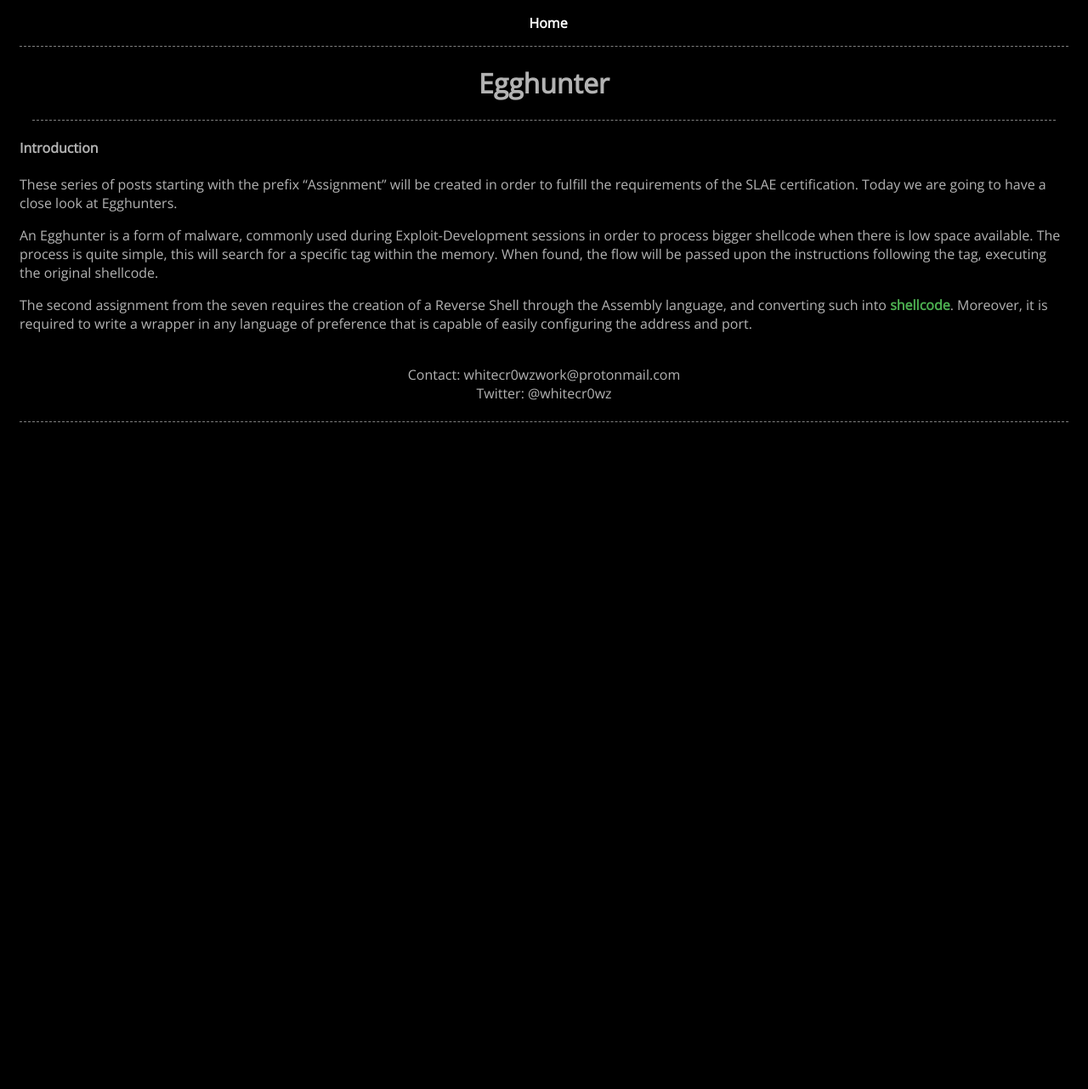
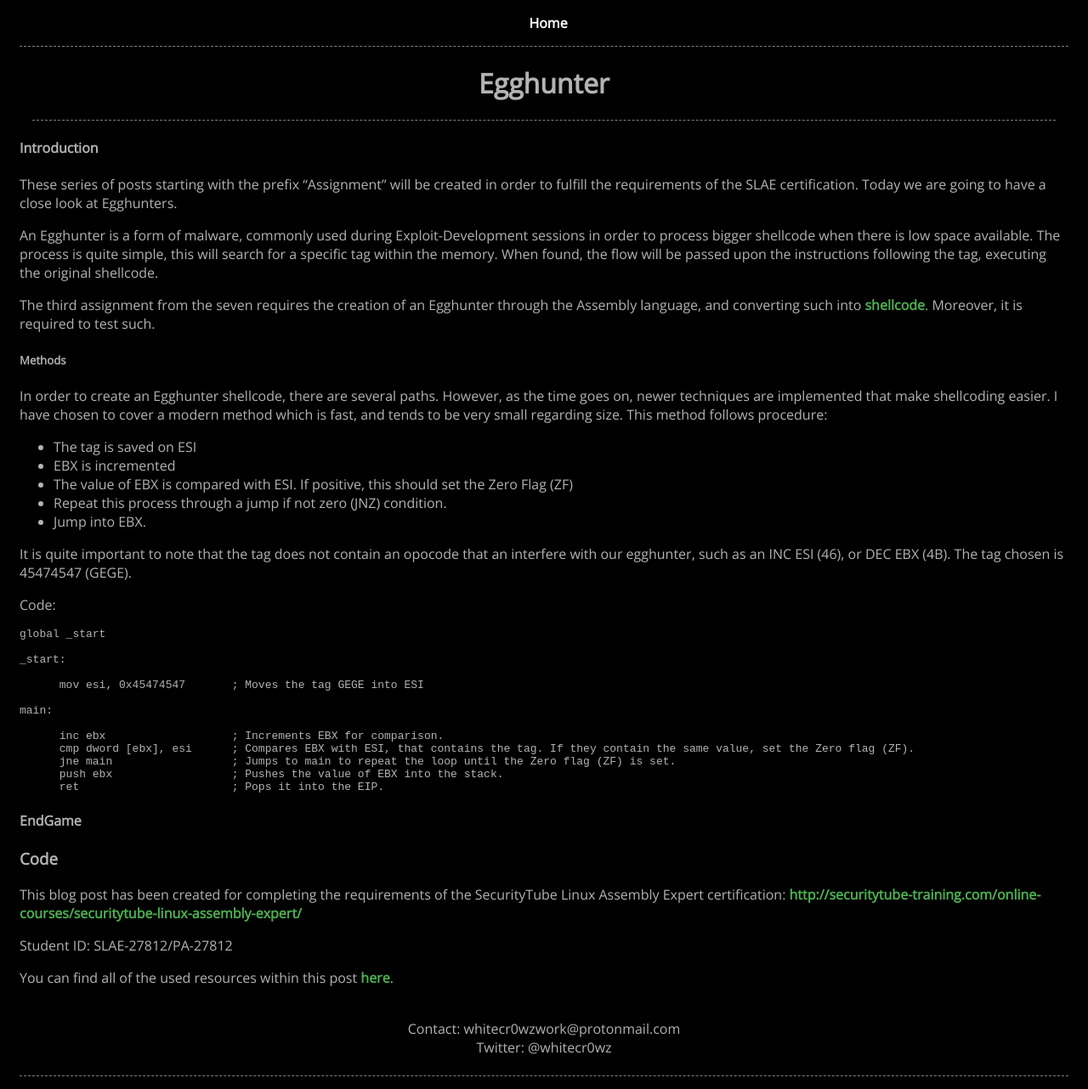
Before and after one commit to whitecr0wz/whitecr0wz.github.io, a Jekyll site: the page built from _posts/posts/2021-01-16-SLAE-Egghunter.md, in a window 1280 px wide. Shown: the whole page at 85% size. Built offline with Jekyll 4.4.1, drawn with Linux system fonts in a browser that asks for light colours; before the commit the page ends 900 px from its top, so only the background shows below that.

Commit message:
Update 2021-01-16-SLAE-Egghunter.md

````diff
--- a/_posts/posts/2021-01-16-SLAE-Egghunter.md
+++ b/_posts/posts/2021-01-16-SLAE-Egghunter.md
@@ -14,5 +14,46 @@ look at Egghunters.
 
 An Egghunter is a form of malware, commonly used during Exploit-Development sessions in order to process bigger shellcode when there is low space available. The process is quite simple, this will search for a specific tag within the memory. When found, the flow will be passed upon the instructions following the tag, executing the original shellcode.
 
-The second assignment from the seven requires the creation of a Reverse Shell through the Assembly language, and converting such into [shellcode](https://es.wikipedia.org/wiki/Shellcode). Moreover, it is required to write a wrapper in any language of preference that is capable of
-easily configuring the address and port.
+The third assignment from the seven requires the creation of an Egghunter through the Assembly language, and converting such into [shellcode](https://es.wikipedia.org/wiki/Shellcode). Moreover, it is required to test such.
+
+##### Methods
+
+In order to create an Egghunter shellcode, there are several paths. However, as the time goes on, newer techniques are implemented that make shellcoding easier. I have chosen to cover a modern method which is fast, and tends to be very small regarding size. This method follows procedure:
+
++ The tag is saved on ESI
++ EBX is incremented
++ The value of EBX is compared with ESI. If positive, this should set the Zero Flag (ZF)
++ Repeat this process through a jump if not zero (JNZ) condition.
++ Jump into EBX.
+
+It is quite important to note that the tag does not contain an opocode that an interfere with our egghunter, such as an INC ESI (46), or DEC EBX (4B). The tag chosen is 45474547 (GEGE).
+
+Code:
+
+```term
+global _start
+
+_start:
+
+      mov esi, 0x45474547       ; Moves the tag GEGE into ESI
+
+main:
+
+      inc ebx                   ; Increments EBX for comparison.
+      cmp dword [ebx], esi      ; Compares EBX with ESI, that contains the tag. If they contain the same value, set the Zero flag (ZF).
+      jne main                  ; Jumps to main to repeat the loop until the Zero flag (ZF) is set.
+      push ebx                  ; Pushes the value of EBX into the stack.
+      ret                       ; Pops it into the EIP.
+```
+
+#### EndGame
+
+
+### Code
+
+This blog post has been created for completing the requirements of the SecurityTube Linux Assembly Expert certification: [http://securitytube-training.com/online-
+courses/securitytube-linux-assembly-expert/](http://securitytube-training.com/online-courses/securitytube-linux-assembly-expert/)
+
+Student ID: SLAE-27812/PA-27812
+
+You can find all of the used resources within this post [here](https://github.com/whitecr0wz/SLAE/tree/main/Assignment_3).
````
